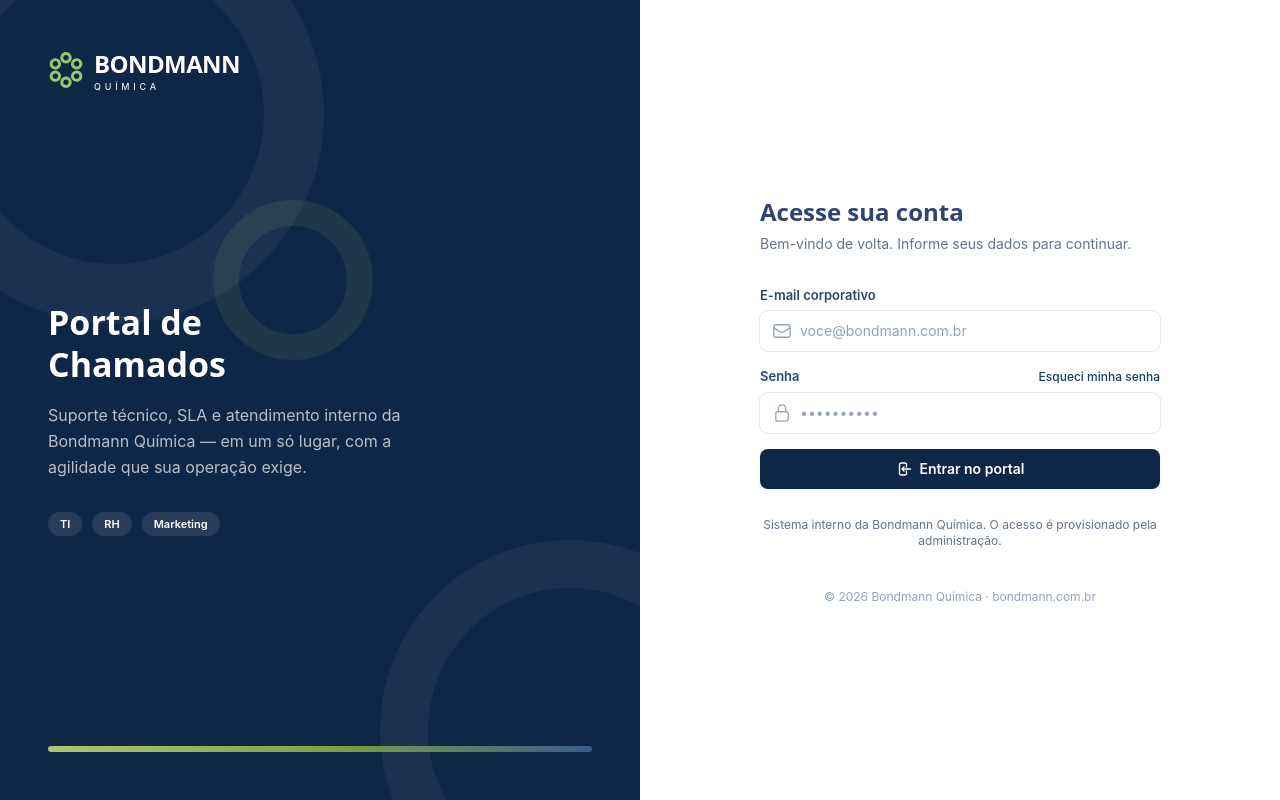
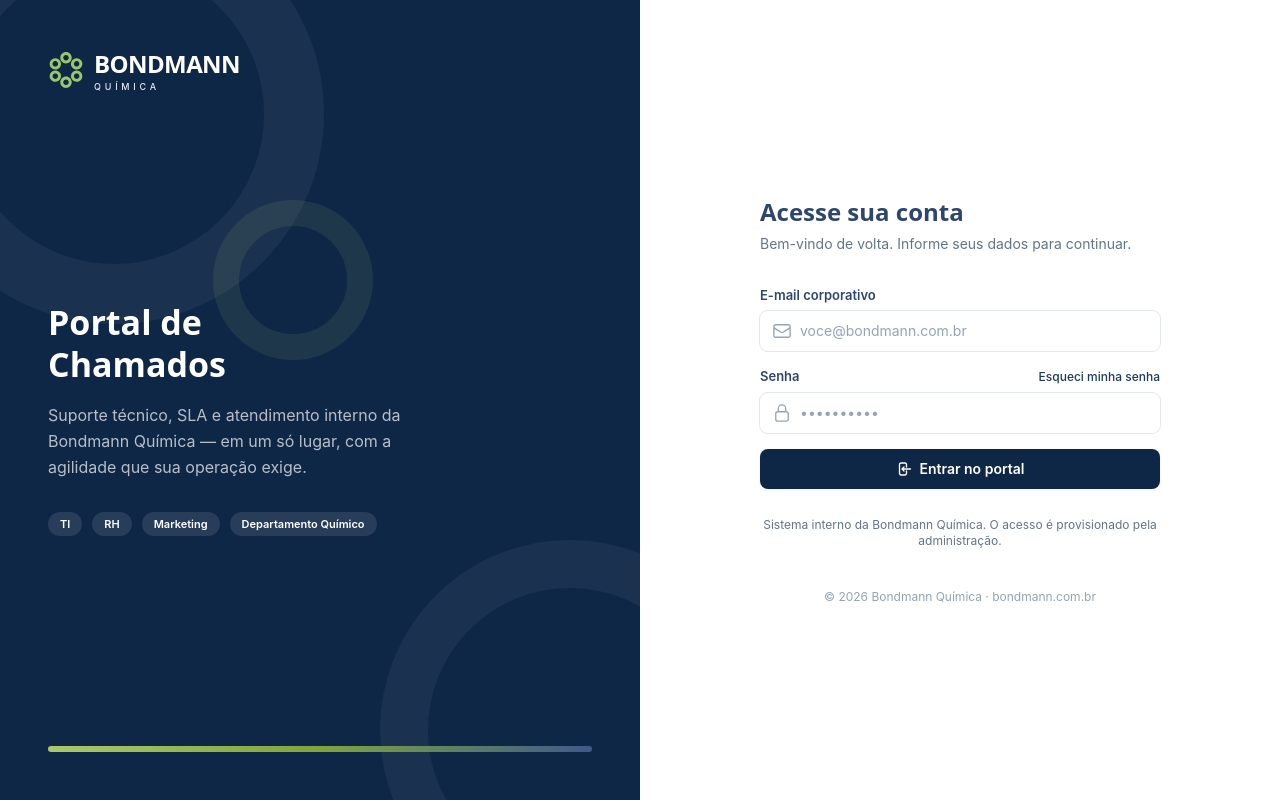
Before and after one commit to OsvaldoBello/Portal-chamados-Bondmann, a Python web app: template app/templates/login.html in a window 1280 px wide. Run offline with Jinja, Linux system fonts and the light colour scheme; the template is opened without the code that fills it, so the values that code supplies are empty.

Commit message:
feat: adiciona Departamento Quimico na lista de setores da tela de login
Co-Authored-By: Claude Sonnet 5 <noreply@anthropic.com>

```diff
--- a/app/templates/login.html
+++ b/app/templates/login.html
@@ -29,6 +29,7 @@
           <span class="px-3 py-1 rounded-full text-[11px] font-semibold bg-white/10 text-white">TI</span>
           <span class="px-3 py-1 rounded-full text-[11px] font-semibold bg-white/10 text-white">RH</span>
           <span class="px-3 py-1 rounded-full text-[11px] font-semibold bg-white/10 text-white">Marketing</span>
+          <span class="px-3 py-1 rounded-full text-[11px] font-semibold bg-white/10 text-white">Departamento Químico</span>
         </div>
       </div>
       <div class="relative h-1.5 w-full rounded-full bg-gradient-to-r from-brandgreen via-brandgreen-600 to-navy-500"></div>
```
